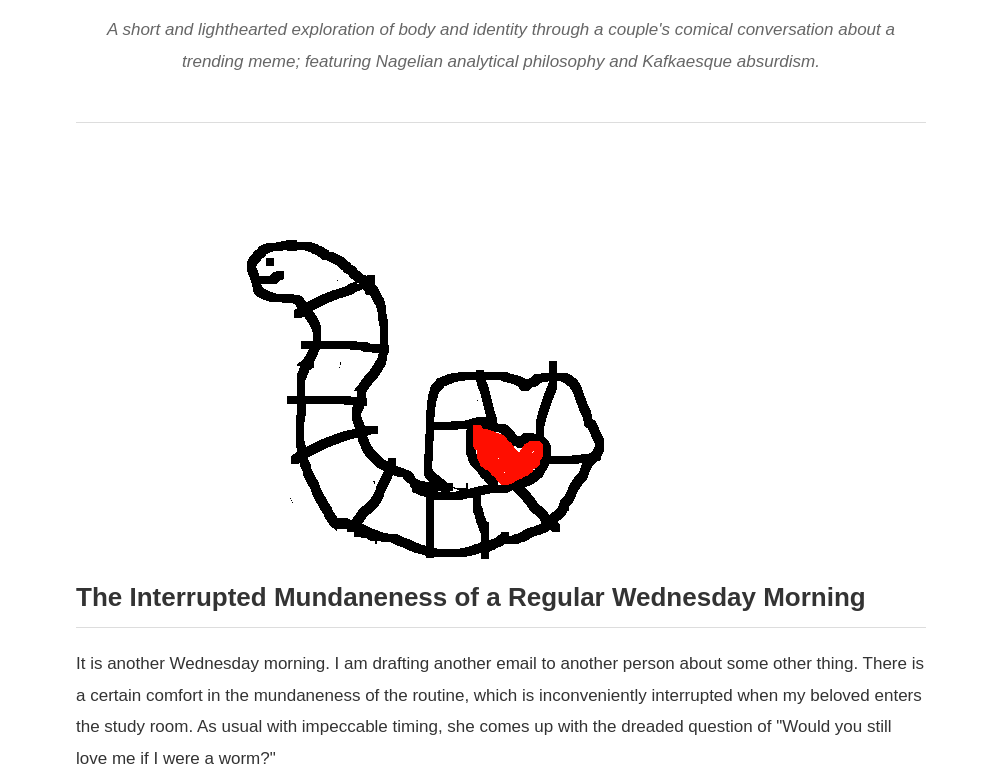
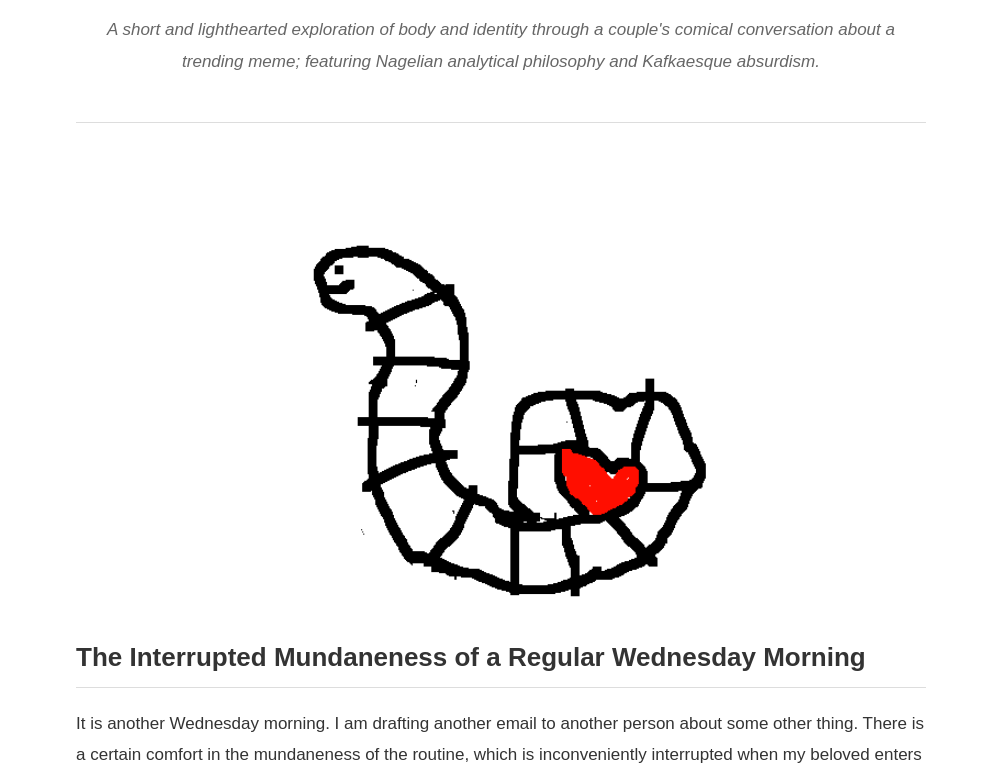
Before and after one commit to palaksharma19971997-rgb/palaksharma19971997-rgb.github.io, a plain HTML site: page blog/would-you-still-love-me-if-i-were-a-worm.html in a window 1280 px wide. Shown: the part 277-1056 px from the top of the page, without its empty margins (139-1140 px from the left). Drawn offline with Linux system fonts and the light colour scheme; files whose address does not match are found by name.

Commit message:
Update style.css

```diff
--- a/assets/css/style.css
+++ b/assets/css/style.css
@@ -431,3 +431,16 @@ footer {
     line-height: 1.6;
     color: #777;
 }
+.article-image {
+    margin: 30px auto;
+    text-align: center;
+}
+
+.blog-featured-image {
+    width: 100%;
+    max-width: 750px;
+    height: auto;
+    display: block;
+    margin: 0 auto;
+    border-radius: 8px;
+}
```
